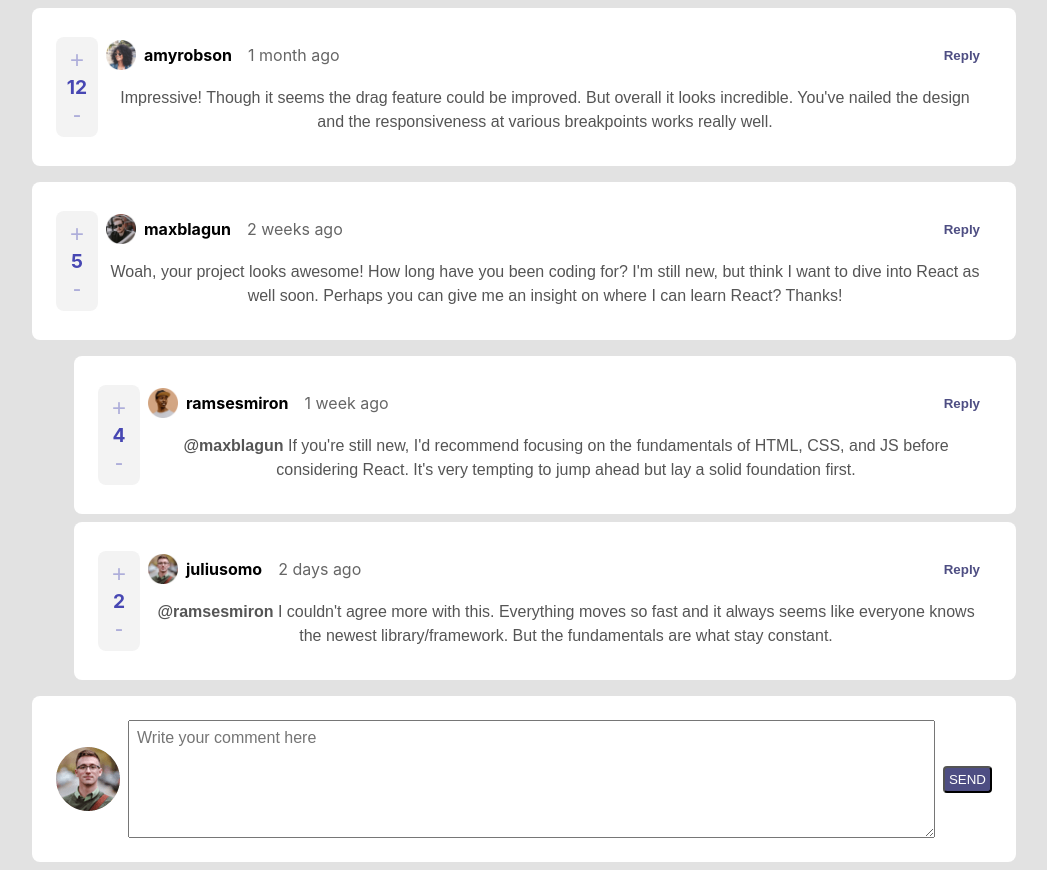
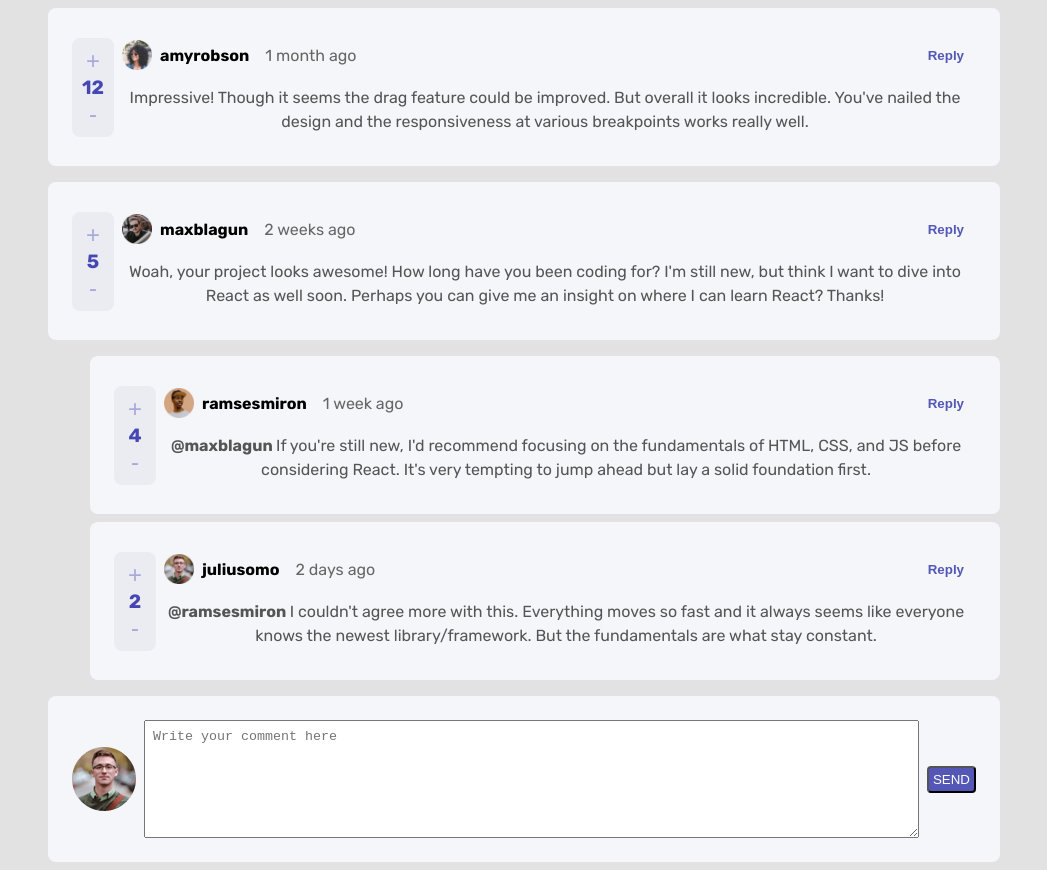
Before and after one commit to blautista/mentor-comment-box, a React (Create React App) app: page / in a window 1280 px wide. Shown: the whole page, without its empty margins (116-1163 px from the left). Built offline with nearby package versions, Linux system fonts and the light colour scheme.

Commit message:
Adjusted styles to those in style-guide.md

```diff
--- a/src/components/Buttons/Button.module.css
+++ b/src/components/Buttons/Button.module.css
@@ -1,6 +1,6 @@
 :root {
-  --success-color: rgb(78, 78, 131);
-  --warning-color: rgb(172, 99, 99);
+  --success-color: hsl(238, 40%, 52%);
+  --warning-color: hsl(358, 79%, 66%);
 }
 
 .button {
--- a/src/components/Comment.module.css
+++ b/src/components/Comment.module.css
@@ -1,5 +1,5 @@
 .container {
-  background:white;
+  background:hsl(228, 33%, 97%);
   padding:24px;
   margin:8px;
   border-radius: 8px;
--- a/src/components/CommentBody.module.css
+++ b/src/components/CommentBody.module.css
@@ -1,11 +1,9 @@
 .container {
-  padding:8px;
+  padding: 8px;
 }
 .content {
-  font-size:1rem;
   line-height: 1.5;
-  font-family: sans-serif, serif;
-  color:#555;
+  color: #555;
 }
 
 .userTag {
--- a/src/components/CommentSection.module.css
+++ b/src/components/CommentSection.module.css
@@ -1,5 +1,5 @@
 .container {
-  max-width:1000px;
+  max-width:968px;
   background:inherit;
   display:flex;
   flex-direction: column;
--- a/src/components/CommentVoteBox.module.css
+++ b/src/components/CommentVoteBox.module.css
@@ -2,8 +2,8 @@
   display:flex;
   flex-direction: column;
   border-radius: 8px;
-  background:#f3f3f3;
-  color:rgb(71, 71, 179);
+  background:hsl(223, 19%, 93%);
+  color:hsl(238, 40%, 52%);
   padding:8px;
   font-size:1.2rem;
   align-items: center;
--- a/src/components/NewComment.module.css
+++ b/src/components/NewComment.module.css
@@ -9,6 +9,4 @@
   margin-right:8px;
   width:100%;
   padding:8px;
-  font-size:1rem;
-  font-family:sans-serif, serif;
 }
--- a/src/index.css
+++ b/src/index.css
@@ -1,12 +1,15 @@
+@import url('https://fonts.googleapis.com/css2?family=Rubik:wght@400;500;700&display=swap');
+
 body {
   margin: 0;
-  font-family: -apple-system, BlinkMacSystemFont, "Segoe UI", "Roboto", "Oxygen",
+  font-family: 'Rubik',-apple-system, BlinkMacSystemFont, "Segoe UI", "Roboto", "Oxygen",
     "Ubuntu", "Cantarell", "Fira Sans", "Droid Sans", "Helvetica Neue",
     sans-serif;
   -webkit-font-smoothing: antialiased;
   -moz-osx-font-smoothing: grayscale;
   background: rgb(226, 226, 226);
   text-align: left;
+  font-size: 16px;
 }
 
 p {
```
